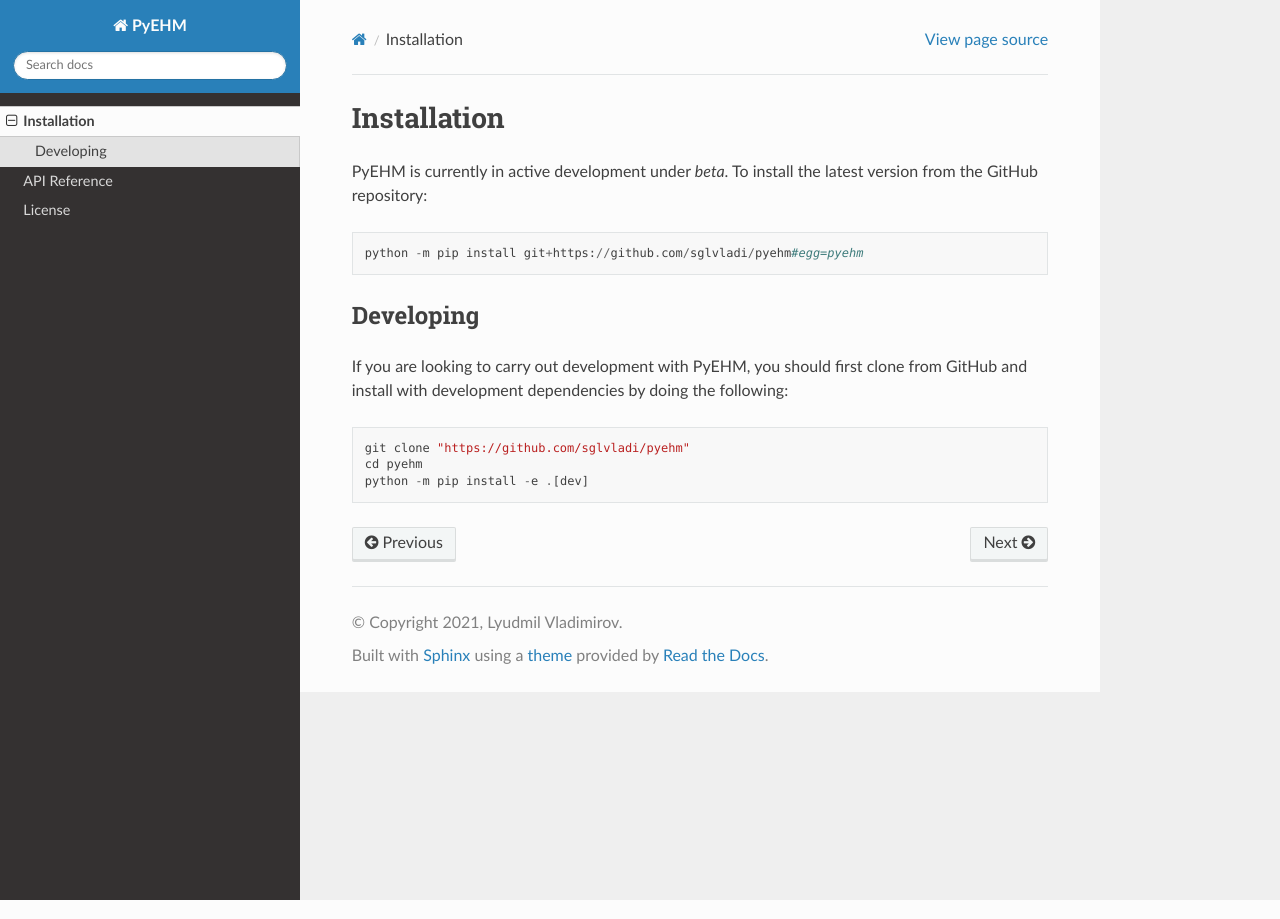
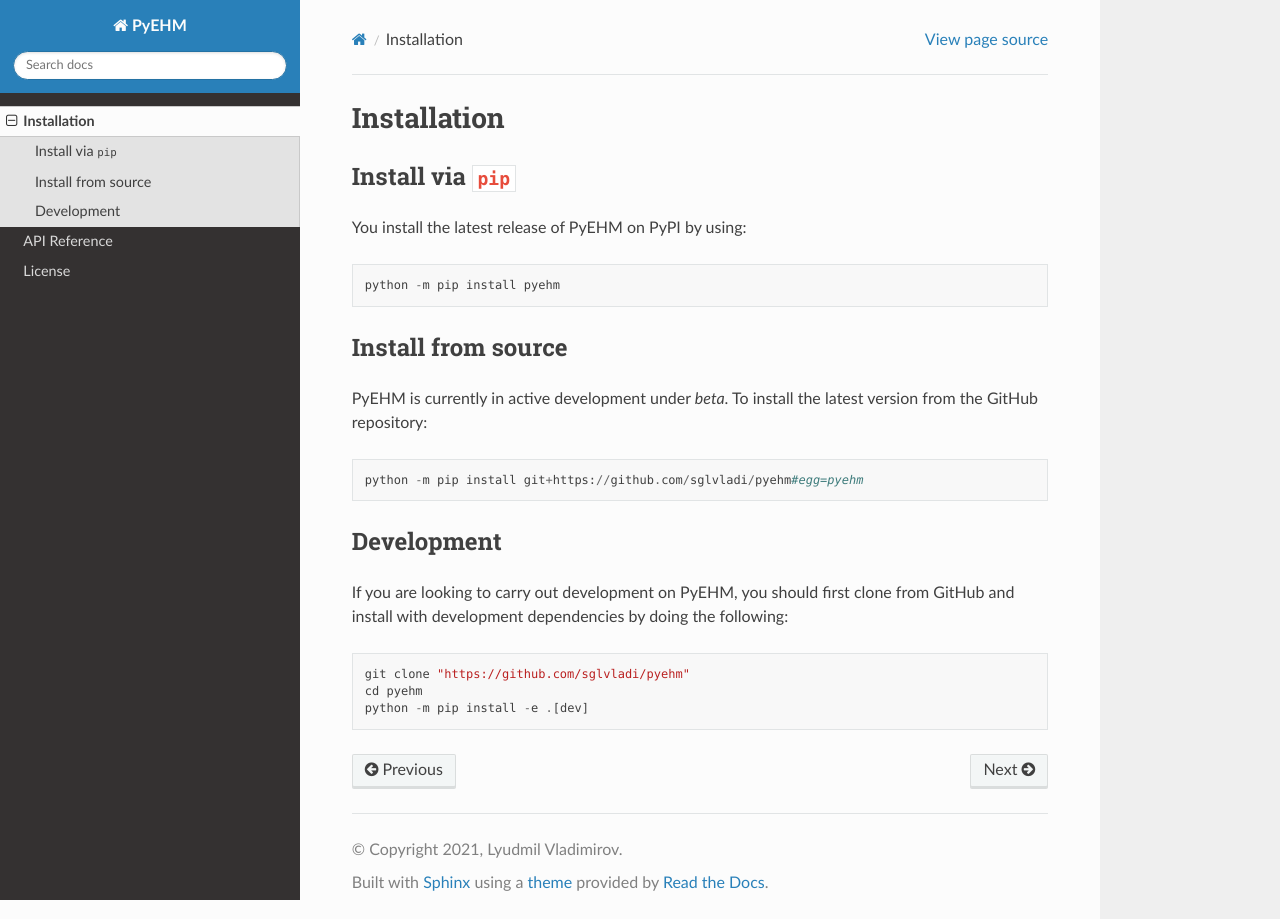
Before and after one commit to sglvladi/pyehm, a Sphinx documentation site: the page built from docs/source/install.rst, in a window 1280 px wide. Built offline with Sphinx 7.4.7 and the Read the Docs theme 2.0.0, drawn with Linux system fonts in a browser that asks for light colours; pages that are not in the unit, such as notebooks, are missing from menus.

Commit message:
Updated installation instructions in docs

```diff
--- a/docs/source/install.rst
+++ b/docs/source/install.rst
@@ -1,5 +1,17 @@
 Installation
 ------------
+
+Install via ``pip``
+^^^^^^^^^^^^^^^^^^^
+You install the latest release of PyEHM on PyPI by using:
+
+.. code::
+
+    python -m pip install pyehm
+
+Install from source
+^^^^^^^^^^^^^^^^^^^
+
 PyEHM is currently in active development under *beta*. To install the latest version from the GitHub repository:
 
 .. code::
@@ -7,9 +19,9 @@
     python -m pip install git+https://github.com/sglvladi/pyehm#egg=pyehm
 
 
-Developing
-^^^^^^^^^^
-If you are looking to carry out development with PyEHM, you should first clone from GitHub and install with development
+Development
+^^^^^^^^^^^
+If you are looking to carry out development on PyEHM, you should first clone from GitHub and install with development
 dependencies by doing the following:
 
 .. code::
```
